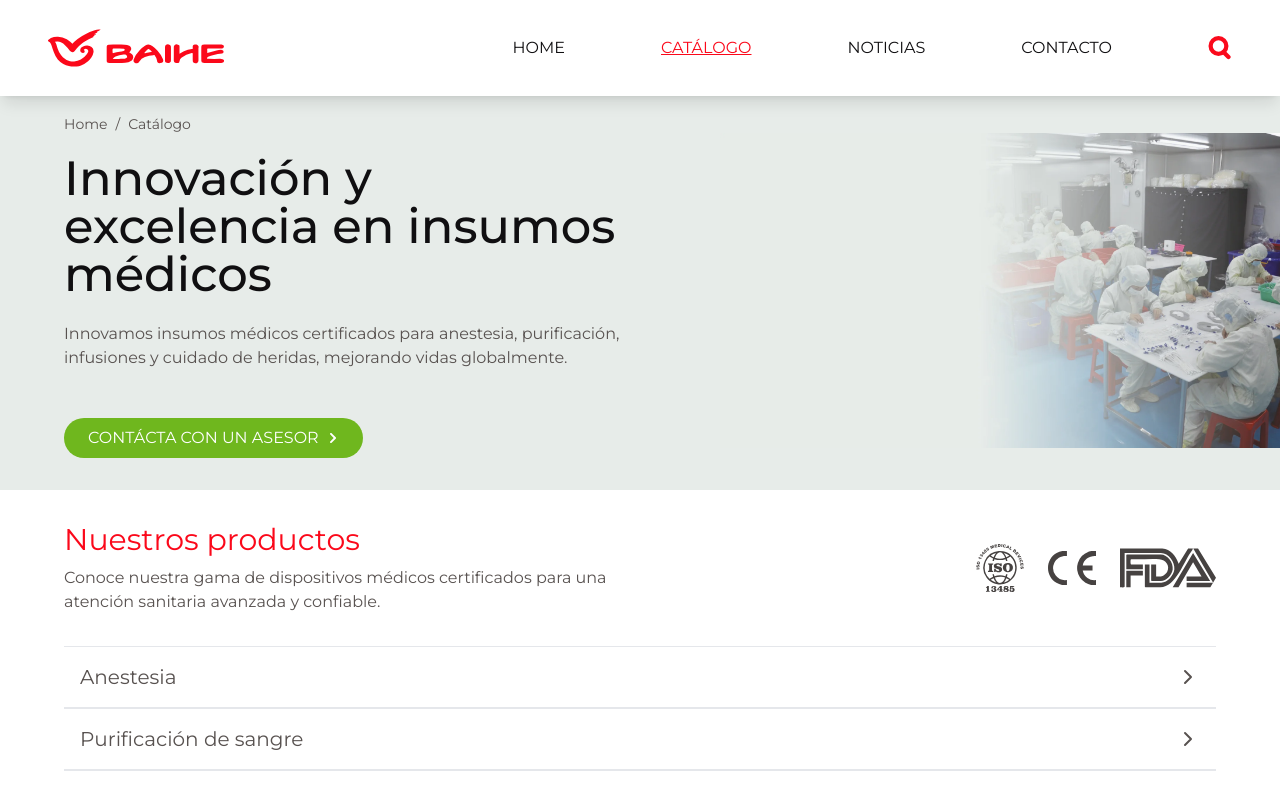
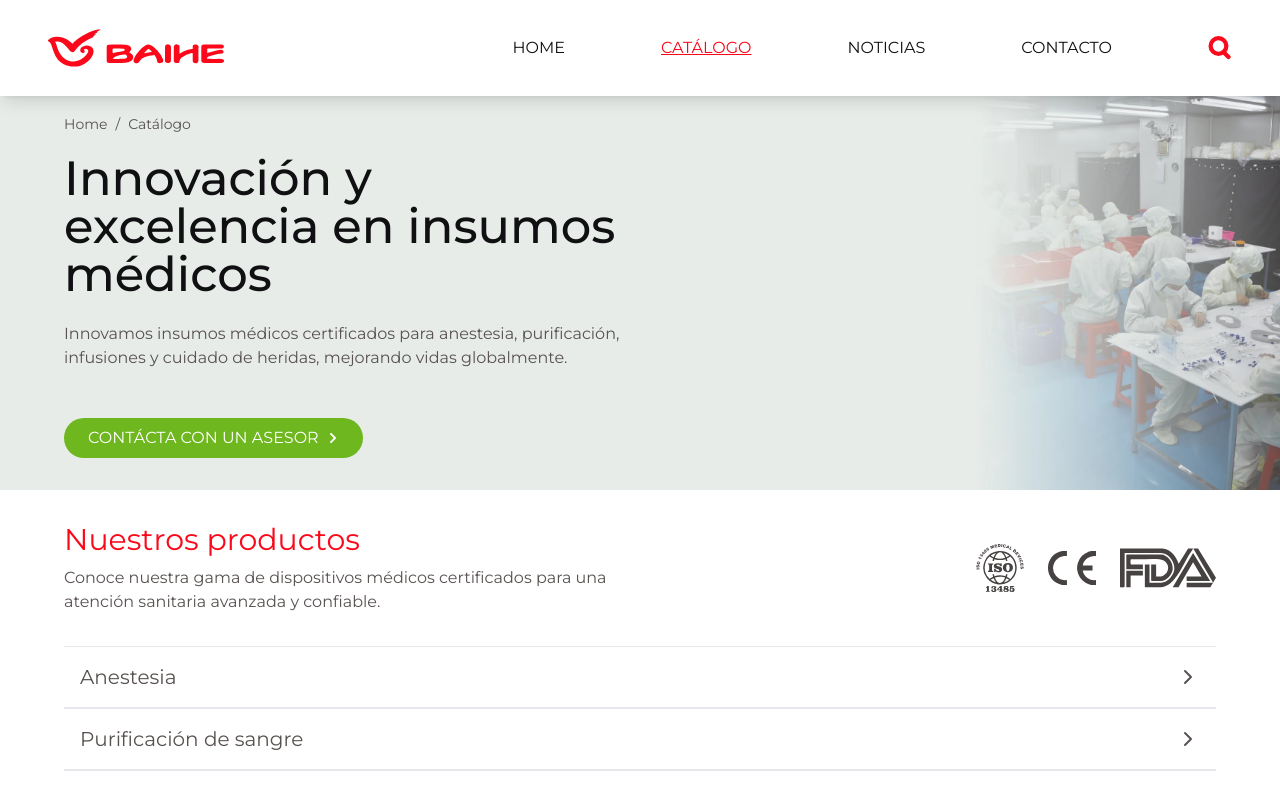
Before and after one commit to cocolabss/baihe_website, a React (Vite) app: page /products in a window 1280 px wide. Shown: the top 791 px of the page. Built offline with nearby package versions, Linux system fonts and the light colour scheme.

Commit message:
organizar imagen en pagina de productos y noticias en escritorio

```diff
--- a/src/pages/NewsView.tsx
+++ b/src/pages/NewsView.tsx
@@ -23,25 +23,21 @@ const NewsView: React.FC = () => {
                 <section className="relative grid grid-cols-1 md:grid-cols-2 md:gap-12 lg:gap-24 items-center bg-lightgreen pt-0">
                     <div className="absolute top-4 md:top-6 left-8 md:left-16 z-20">
                         <div className="flex items-center text-xs md:text-sm text-white md:text-darkgray mb-4 md:mb-8 space-x-1 md:space-x-2">
-                            <button
-                                onClick={() => navigate('/')}
-                                className="hover:text-red transition-colors hover:underline"
-                            >
+                        <button onClick={() => navigate('/')} className="hover:text-red transition-colors hover:underline">
                             Home
                         </button>
                         <span>/</span>
-                            <button
-                                onClick={() => navigate('/news')}
-                                className="hover:text-red transition-colors hover:underline"
-                            >
+                        <button onClick={() => navigate('/news')} className="hover:text-red transition-colors hover:underline">
                             Noticias
                         </button>
                         </div>
                     </div>
                     <div className="space-y-6 md:space-y-12 order-2 md:order-1 my-8 md:my-8 pt-0 md:pt-8 pr-8 md:pr-0 pl-8 md:pl-16">
                         <div className="space-y-3 md:space-y-6 text-center md:text-start">
-                            <h1 className="text-3xl sm:text-4xl md:text-5xl text-black font-medium">Innovación y excelencia en insumos médicos</h1>
-                            <p className='text-darkgray text-sm md:text-base'>
+                        <h1 className="text-3xl sm:text-4xl md:text-5xl text-black font-medium">
+                            Innovación y excelencia en insumos médicos
+                        </h1>
+                        <p className="text-darkgray text-sm md:text-base">
                             Innovamos insumos médicos certificados para anestesia, purificación, infusiones y cuidado de heridas, mejorando vidas globalmente.
                         </p>
                         </div>
@@ -49,9 +45,19 @@ const NewsView: React.FC = () => {
                         <Button color="bg-red" text="Contácta con un asesor" />
                         </div>
                     </div>
-                    <div className="justify-self-center md:justify-self-end relative order-1 md:order-2">
-                        <img src={peopleImage} alt="Imagen" loading="lazy" className="w-full h-full hidden md:block" />
-                        <img src={peopleImageMobile} alt="Imagen" loading='lazy' className='w-full h-full md:hidden' />
+                    <div className="justify-self-center md:justify-self-end relative order-1 md:order-2 h-auto md:h-full">
+                        <img
+                        src={peopleImage}
+                        alt="Imagen"
+                        loading="lazy"
+                        className="w-full h-auto md:h-full object-cover hidden md:block"
+                        />
+                        <img
+                        src={peopleImageMobile}
+                        alt="Imagen"
+                        loading="lazy"
+                        className="w-full h-auto md:h-full object-cover md:hidden"
+                        />
                     </div>
                 </section>
 
--- a/src/pages/products/ProductsView.tsx
+++ b/src/pages/products/ProductsView.tsx
@@ -134,8 +134,8 @@ const ProductsView: React.FC = () => {
                             </button>
                         </div>
                     </div>
-                    <div className="space-y-6 md:space-y-12 order-2 md:order-1 my-8 md:my-8 pt-0 md:pt-8 pr-8 md:pr-0">
-                        <div className="space-y-3 md:space-y-6">
+                    <div className="space-y-6 md:space-y-12 order-2 md:order-1 my-8 md:my-8 pt-0 md:pt-8">
+                        <div className="space-y-3 md:space-y-6 px-4 md:px-0">
                             <h1 className="text-3xl sm:text-4xl md:text-5xl text-black font-medium text-center md:text-start">
                                 Innovación y excelencia en insumos médicos
                             </h1>
@@ -150,7 +150,7 @@ const ProductsView: React.FC = () => {
                             />
                         </div>
                     </div>
-                    <div className="justify-self-center md:justify-self-end relative order-1 md:order-2">
+                    <div className="justify-self-center md:justify-self-end relative order-1 md:order-2 h-auto md:h-full">
                         {!bannerLoaded && (
                             <div className="absolute inset-0 bg-gray-200 animate-pulse flex items-center justify-center">
                                 <svg className="w-8 h-8 md:w-10 md:h-10 lg:w-12 lg:h-12 text-gray-400" fill="none" stroke="currentColor" viewBox="0 0 24 24">
@@ -158,22 +158,16 @@ const ProductsView: React.FC = () => {
                                 </svg>
                             </div>
                         )}
-                        <img
-                            ref={bannerRef}
-                            src={productsImage}
-                            alt="Productos médicos"
-                            className={`w-full h-auto max-h-[300px] md:max-h-full ${bannerLoaded ? 'opacity-100' : 'opacity-0'
-                                } transition-opacity duration-300 hidden md:block`}
-                            loading="lazy"
-                        />
-                        <img
-                            ref={bannerRef}
-                            src={productsImageMobile}
-                            alt="Productos médicos"
-                            className={`w-full h-auto max-h-[300px] md:max-h-full ${bannerLoaded ? 'opacity-100' : 'opacity-0'
-                                } transition-opacity duration-300 md:hidden`}
-                            loading="lazy"
-                        />
+                        <picture className="w-full h-auto md:h-full">
+                            <source media="(min-width: 768px)" srcSet={productsImage} />
+                            <img
+                                src={productsImageMobile}
+                                alt="Productos médicos"
+                                loading="lazy"
+                                onLoad={() => setBannerLoaded(true)}
+                                className={`w-full h-auto md:h-full object-cover transition-opacity duration-300 ${bannerLoaded ? 'opacity-100' : 'opacity-0'}`}
+                            />
+                        </picture>
                     </div>
                 </section>
 
```
Also changed, not shown: 1 other file (tests, documents, lock files or other folders). Lines whose indentation alone changed are shown as unchanged.
